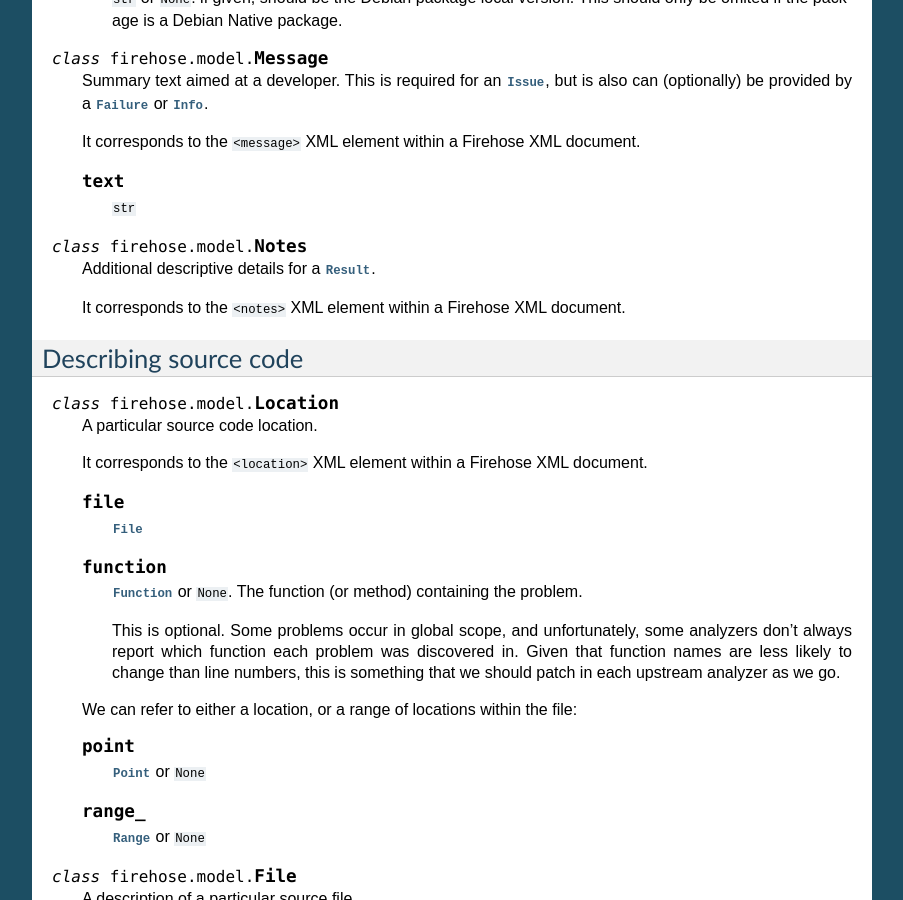
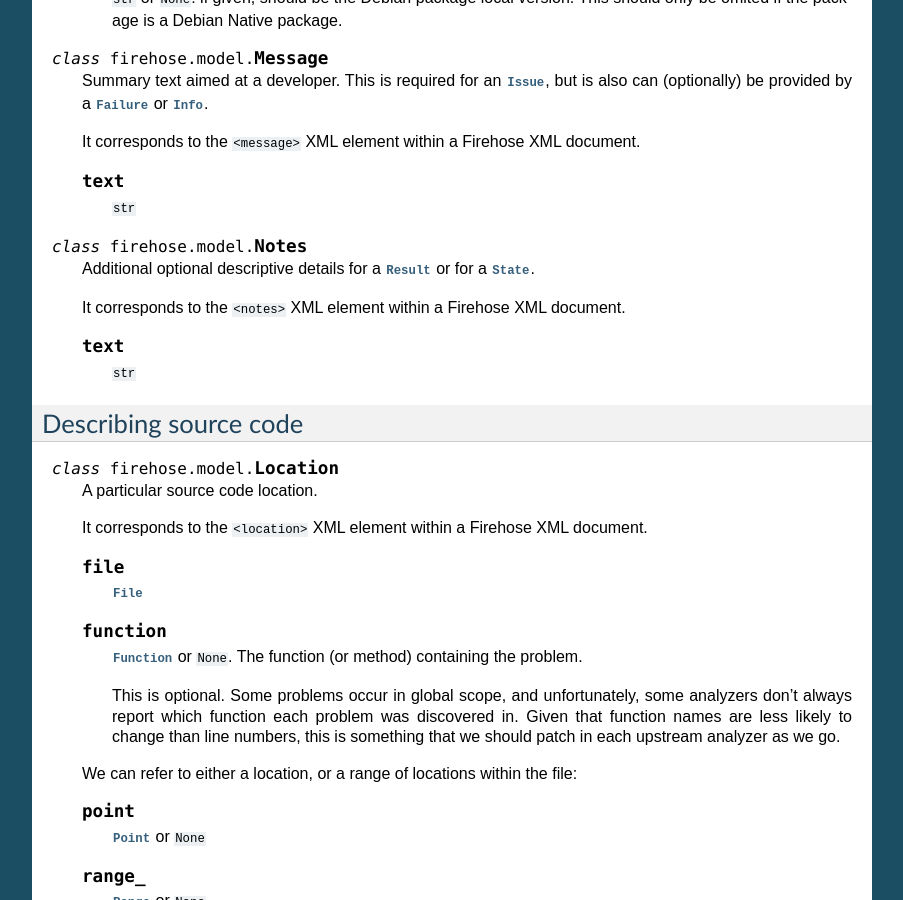
Before and after one commit to fedora-static-analysis/firehose, a Sphinx documentation site: the page built from docs/data-model.rst, in a window 1280 px wide and 900 px high, scrolled down 5491 px. Shown: the whole window, without its empty margins (198-1101 px from the left). Built offline with Sphinx 7.4.7, drawn with Linux system fonts in a browser that asks for light colours; some of the changed text lies outside the part shown.

Commit message:
docs: clarify classes Notes and State

```diff
--- a/docs/data-model.rst
+++ b/docs/data-model.rst
@@ -498,17 +498,18 @@
 
 .. py:class:: Notes
 
-   Additional descriptive details for a :py:class:`Result`.
+   Additional optional descriptive details for a :py:class:`Result` or
+   for a :py:class:`State`.
 
    It corresponds to the ``<notes>`` XML element within
    a Firehose XML document.
 
-.. This might support some simple markup at some point
-   (as might :py:class:`Message`).
+   .. py:attribute:: text
 
-      def __init__(self, text):
-          assert isinstance(text, ``str``)
-          self.text = text
+      ``str``
+
+   .. This might support some simple markup at some point
+      (as might :py:class:`Message`).
 
 Describing source code
 **********************
@@ -709,6 +710,8 @@
 
 .. py:class:: State
 
+   A state within a :py:class:`Trace`.
+
    .. py:attribute:: location
 
       :py:class:`Location`
```
